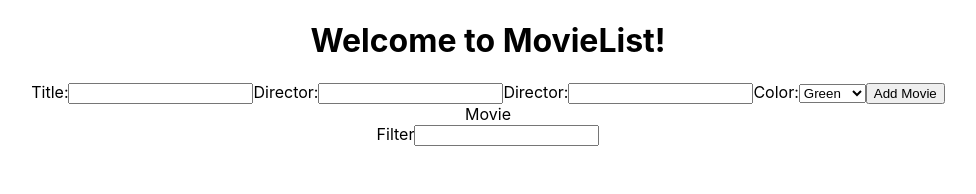
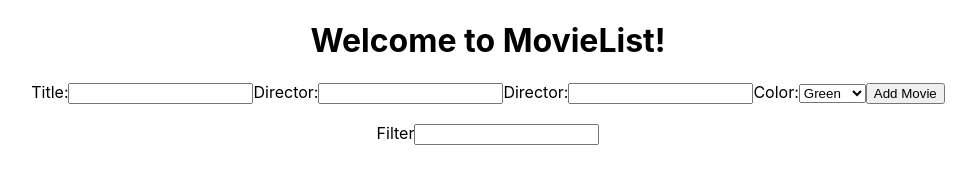
Before and after one commit to Kevin-Roney/react-movie-listFS, a React (Create React App) app: page / in a window 1280 px wide. Shown: the top 194 px of the page, without its empty margins (152-1128 px from the left). Built offline with nearby package versions, Linux system fonts and the light colour scheme.

Commit message:
completed Movie.js, all displaying and deleting properly

```diff
--- a/src/Movie/Movie.js
+++ b/src/Movie/Movie.js
@@ -1,7 +1,21 @@
 import React from 'react';
 
-export default function Movie() {
+export default function Movie({
+  movieFormTitle,
+  movieFormDirector,
+  movieFormYear,
+  movieFormColor,
+  handleDeleteMovie
+}) {
   return (
-    <div>Movie</div>
+    <div
+      className='movie'
+      onClick={() => handleDeleteMovie && handleDeleteMovie(movieFormTitle)}
+      style={{ backgroundColor: movieFormColor }}
+    >
+      <h3>{movieFormTitle}</h3>
+      <p>{movieFormDirector}</p>
+      <p>{movieFormYear}</p>
+    </div>
   );
 }
```
